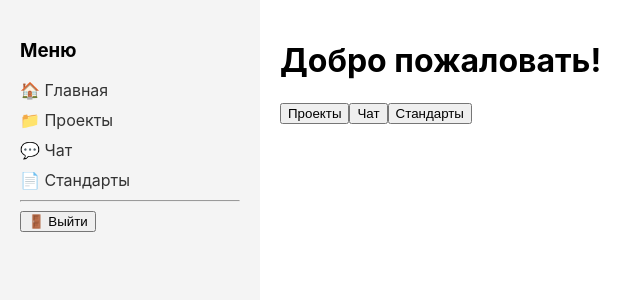
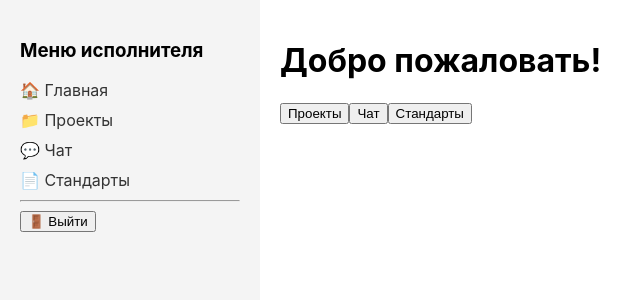
Before and after one commit to SvetlanaEP/project-board, a React (Create React App) app: page /login in a window 1280 px wide. Both pictures are taken after a click on the button "Войти как Исполнитель". Shown: the top 300 px of the page, without its empty margins (0-642 px from the left). Built offline with nearby package versions, Linux system fonts and the light colour scheme.

Commit message:
Вынесла layout в отдельный компонент для переиспользования

```diff
--- /dev/null
+++ b/src/components/CommonLayout.tsx
@@ -0,0 +1,67 @@
+import { Outlet, Link} from 'react-router-dom';
+import styled from 'styled-components';
+
+
+const LayoutContainer = styled.div`
+  display: flex;
+  min-height: 100vh;
+`;
+
+const Sidebar = styled.nav`
+  width: 220px;
+  background-color: #f4f4f4;
+  padding: 20px;
+`;
+
+const Content = styled.main`
+  flex: 1;
+  padding: 20px;
+`;
+
+const NavItem = styled(Link)`
+  display: block;
+  margin-bottom: 10px;
+  color: #333;
+  text-decoration: none;
+
+  &:hover {
+    color: #007bff;
+  }
+`;
+
+type MenuItem = {
+  path: string;
+  label: string;
+}
+
+type CommonLayoutProps = {
+  title: string;
+  menuItems: MenuItem[];
+  onLogout?: () => void
+}
+
+export const CommonLayout = ({title, menuItems, onLogout} : CommonLayoutProps) => {
+
+  return (
+    <LayoutContainer>
+      <Sidebar>
+        <h3>{title}</h3>
+        {menuItems.map((item) => (
+          <NavItem key={item.path} to={item.path}>{item.label}</NavItem>
+        ))}
+
+        {onLogout && (
+          <>
+            <hr />
+            <button onClick={onLogout}>🚪 Выйти</button>
+          </>
+        )}
+
+      </Sidebar>
+
+      <Content>
+        <Outlet />
+      </Content>
+    </LayoutContainer>
+  );
+};
--- a/src/pages/executor/ExecutorLayout.tsx
+++ b/src/pages/executor/ExecutorLayout.tsx
@@ -1,60 +1,24 @@
-// src/pages/executor/ExecutorLayout.tsx
-import { Outlet, Link, useNavigate } from 'react-router-dom';
-import styled from 'styled-components';
+import { useNavigate } from 'react-router-dom';
 import { useAuthStore } from '../../app/store/store';
+import { CommonLayout } from '../../components/CommonLayout';
 
+const executorMenu = [
+  { path: '/executor', label: '🏠 Главная' },
+  { path: '/executor/projects', label: '📁 Проекты' },
+  { path: '/executor/chat', label: '💬 Чат' },
+  { path: '/executor/standards', label: '📄 Стандарты' },
+];
 
-const LayoutContainer = styled.div`
-  display: flex;
-  min-height: 100vh;
-`;
-
-const Sidebar = styled.nav`
-  width: 220px;
-  background-color: #f4f4f4;
-  padding: 20px;
-`;
-
-const Content = styled.main`
-  flex: 1;
-  padding: 20px;
-`;
-
-const NavItem = styled(Link)`
-  display: block;
-  margin-bottom: 10px;
-  color: #333;
-  text-decoration: none;
-
-  &:hover {
-    color: #007bff;
-  }
-`;
 
 export const ExecutorLayout = () => {
   const { logout } = useAuthStore();
   const navigate = useNavigate();
 
-  const handleLogout = () => {
-    logout();
-    navigate('/login');
-  };
-
+const handleLogout = () => {
+  logout();
+  navigate('/login');
+};
   return (
-    <LayoutContainer>
-      <Sidebar>
-        <h3>Меню</h3>
-        <NavItem to="/executor">🏠 Главная</NavItem>
-        <NavItem to="/executor/projects">📁 Проекты</NavItem>
-        <NavItem to="/executor/chat">💬 Чат</NavItem>
-        <NavItem to="/executor/standards">📄 Стандарты</NavItem>
-        <hr />
-        <button onClick={handleLogout}>🚪 Выйти</button>
-      </Sidebar>
-
-      <Content>
-        <Outlet />
-      </Content>
-    </LayoutContainer>
+    <CommonLayout title='Меню исполнителя' menuItems={executorMenu} onLogout={handleLogout} />
   );
 };
```
